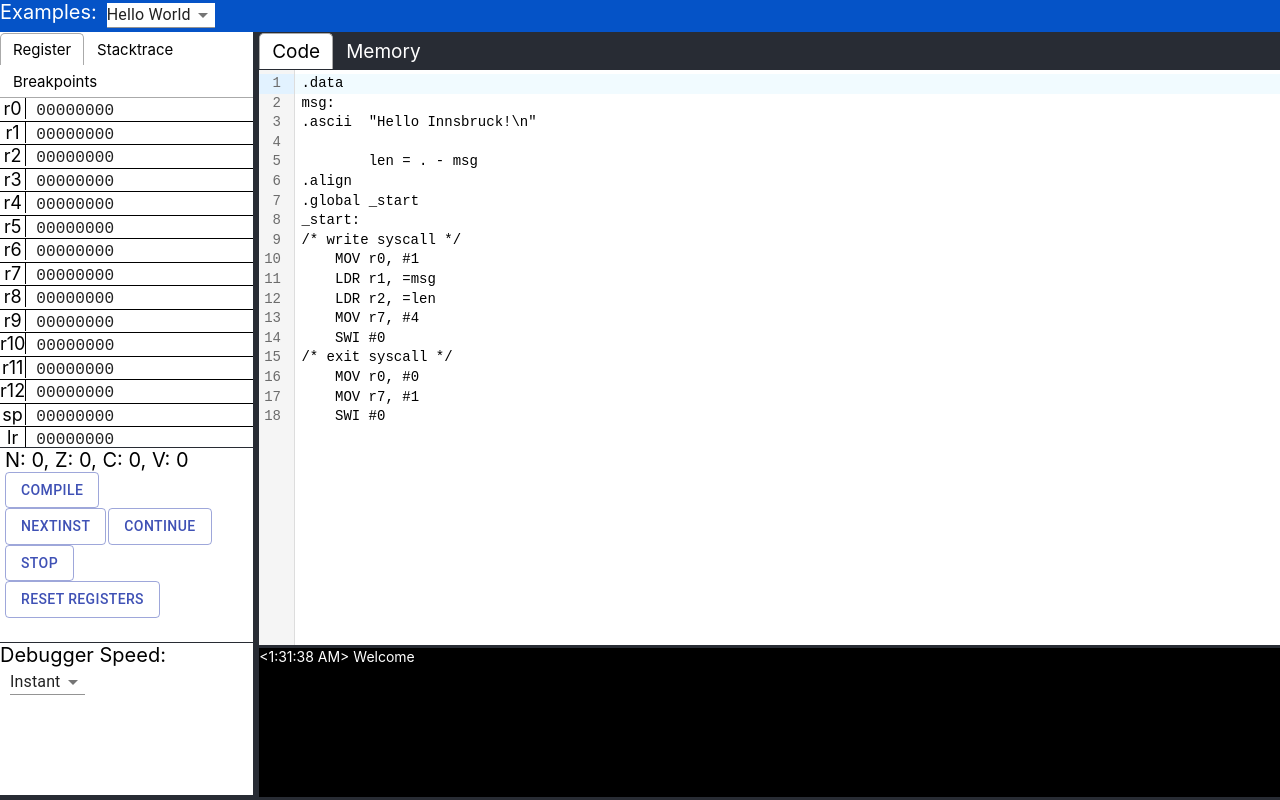
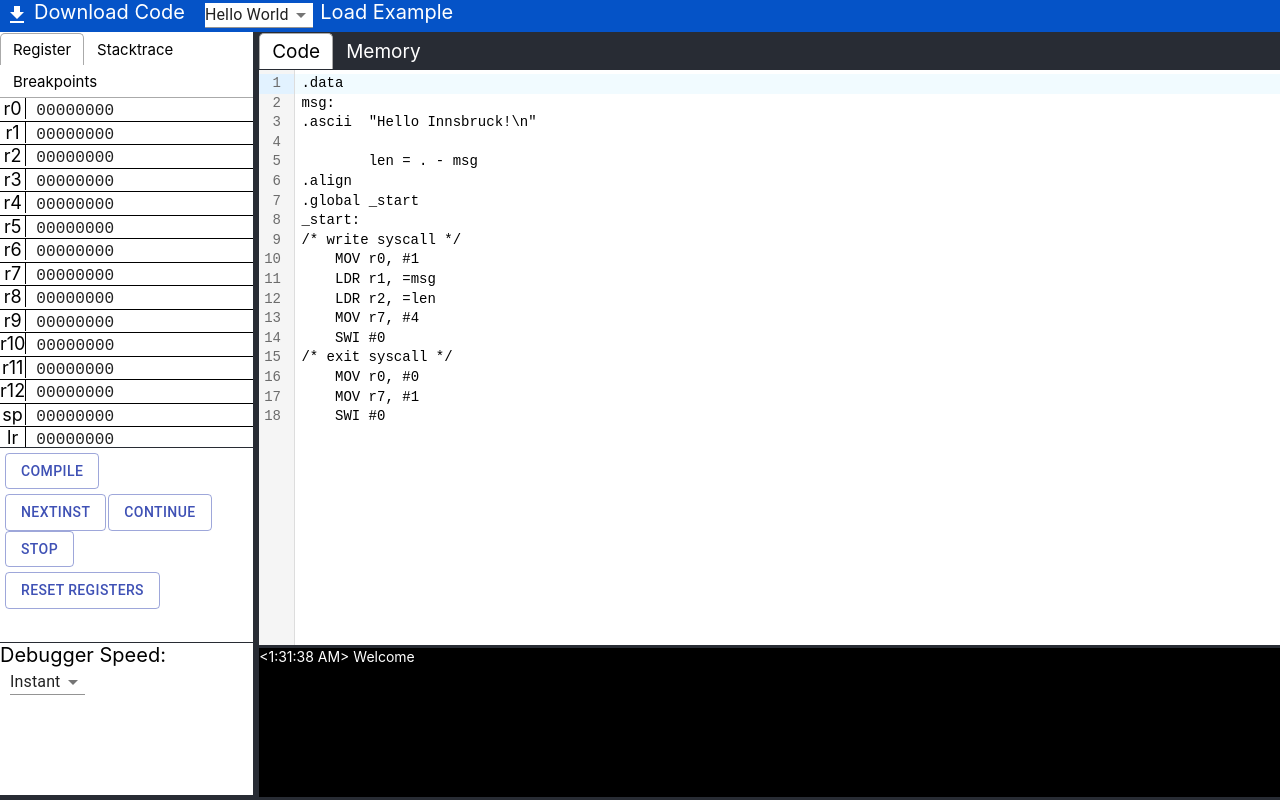
Before and after one commit to Koro95/ARM-Simulator, a React (Create React App) app: page / in a window 1280 px wide. Built offline with nearby package versions, Linux system fonts and the light colour scheme.

Commit message:
download file, reorder UI

```diff
--- a/src/simulator/Cpu.tsx
+++ b/src/simulator/Cpu.tsx
@@ -6,7 +6,9 @@ import Box from '@material-ui/core/Box';
 import Button from '@material-ui/core/Button';
 import { Tab, Tabs, TabList, TabPanel } from 'react-tabs';
 import 'react-tabs/style/react-tabs.css';
-import CancelIcon from '@material-ui/icons/Cancel';
+import CancelIcon from '@mui/icons-material/Cancel';
+import DownloadIcon from '@mui/icons-material/Download';
+
 
 import CodeMirror from '@uiw/react-codemirror';
 
@@ -150,14 +152,27 @@ class Cpu extends React.Component<any, CpuState> {
         this.setState({ codeExecutionEngine: newEngine });
     };
 
+    // https://stackoverflow.com/questions/44656610/download-a-string-as-txt-file-in-react/44661948
+    downloadTxtFile = () => {
+        const element = document.createElement("a");
+        const file = new Blob([this.state.userInput], { type: 'text/plain' });
+        element.href = URL.createObjectURL(file);
+        element.download = "code.asm";
+        document.body.appendChild(element); // Required for this to work in FireFox
+        element.click();
+    }
+
     render() {
-        const style = { style: { padding: 0, 'padding-left': 10, width: '90px', fontFamily: 'monospace' } } as InputBaseComponentProps;
+        const style = { style: { padding: 0, 'padding-left': 10, width: '90px', fontFamily: 'monospace', height: '18px' } } as InputBaseComponentProps;
         const stackTrace = this.state.codeExecutionEngine.stackTrace;
 
         return (
             <div className="App">
                 <div className="App-header">
-                    Examples:
+                    <DownloadIcon onClick={this.downloadTxtFile} style={{ paddingTop: '3px', paddingLeft: '5px', paddingRight: '5px', cursor: 'pointer' }}></DownloadIcon>
+                    Download Code
+
+                    <div style={{ paddingLeft: '10px', paddingRight: '5px' }}>
                         <Select className="example-select"
                             labelId="demo-simple-select-label"
                             id="demo-simple-select"
@@ -173,6 +188,9 @@ class Cpu extends React.Component<any, CpuState> {
                             <MenuItem value={5}>{examples[5][0]}</MenuItem>
                             <MenuItem value={6}>{examples[6][0]}</MenuItem>
                         </Select>
+                    </div>
+                    Load Example
+
                 </div>
                 <div className="App-body">
                     <Box width="19.75%" mr="0.5%" height="100%" minWidth="150px">
@@ -201,6 +219,7 @@ class Cpu extends React.Component<any, CpuState> {
                                     <div className="Reg"> <div className="Reg-names">sp</div><InputBase inputProps={style} value={this.toHex(this.state.registers[13])} onChange={e => this.regValueChange(13, e)} /> </div>
                                     <div className="Reg"> <div className="Reg-names">lr</div><InputBase inputProps={style} value={this.toHex(this.state.registers[14])} onChange={e => this.regValueChange(14, e)} /> </div>
                                     <div className="Reg"> <div className="Reg-names">pc</div><InputBase inputProps={style} value={this.toHex(this.state.registers[15])} onChange={e => this.regValueChange(15, e)} /> </div>
+                                    <div>N: {this.state.statusRegister.getN()}, Z: {this.state.statusRegister.getZ()}, C: {this.state.statusRegister.getC()}, V: {this.state.statusRegister.getV()}</div>
                                 </TabPanel>
                                 <TabPanel>
 
@@ -239,17 +258,15 @@ class Cpu extends React.Component<any, CpuState> {
                         </Box>
                         <Box height="25.25%" mb="0.5%" className="App-debugger">
                             <div className="App-debugger-content">
-                                <div>N: {this.state.statusRegister.getN()}, Z: {this.state.statusRegister.getZ()}, C: {this.state.statusRegister.getC()}, V: {this.state.statusRegister.getV()}</div>
-
-                                <div>
+                                <div style={{ paddingTop: '5px' }}>
                                     <Button onClick={() => { this.state.userInputParser.parseUserInput() }} variant="outlined" color="primary">Compile</Button>
                                 </div>
-                                <div>
+                                <div style={{ paddingTop: '5px' }}>
                                     <Button className="button" onClick={() => { let newEngine = this.state.codeExecutionEngine; newEngine.stop = true; this.setState({ codeExecutionEngine: newEngine }, () => this.state.codeExecutionEngine.continue()) }} variant="outlined" color="primary">NextInst</Button>
                                     <Button className="button" onClick={() => { let newEngine = this.state.codeExecutionEngine; newEngine.stop = false; this.setState({ codeExecutionEngine: newEngine }, () => this.state.codeExecutionEngine.continue()) }} variant="outlined" color="primary">Continue</Button>
                                     <Button onClick={() => { let newEngine = this.state.codeExecutionEngine; newEngine.stop = true; this.setState({ codeExecutionEngine: newEngine }) }} variant="outlined" color="primary">Stop</Button>
                                 </div>
-                                <div>
+                                <div style={{ paddingTop: '5px' }}>
                                     <Button onClick={() => this.resetRegister()} variant="outlined" color="primary">Reset Registers</Button>
                                 </div>
                             </div>
--- a/src/simulator/MainMemory.tsx
+++ b/src/simulator/MainMemory.tsx
@@ -644,6 +644,9 @@ class MainMemory {
                     <Button className="Button-goto" onClick={() => { this.goto = this.cpu.state.registers[14]; this.gotoMemoryAddress() }} variant="outlined" color="primary">LR</Button>
                     <Button className="Button-goto" onClick={() => { this.goto = this.cpu.state.registers[15]; this.gotoMemoryAddress() }} variant="outlined" color="primary">PC</Button>
                     <div style={{ marginLeft: 'auto' }}>
+                    <Button variant="contained" color="primary" style={{ lineHeight: '18px' }}
+                            onClick={() => this.resetMemory()}>
+                            Clear Memory</Button>
                         <Button variant="contained" color="primary" style={{ lineHeight: '18px' }}
                             onClick={(e: React.MouseEvent<HTMLElement, MouseEvent>) => {
                                 this.cpu.setState({ anchorEl: e.currentTarget });
```
Also changed, not shown: package.json (+17 -11 lines), 1 other file (tests, documents, lock files or other folders). Lines whose indentation alone changed are shown as unchanged.
